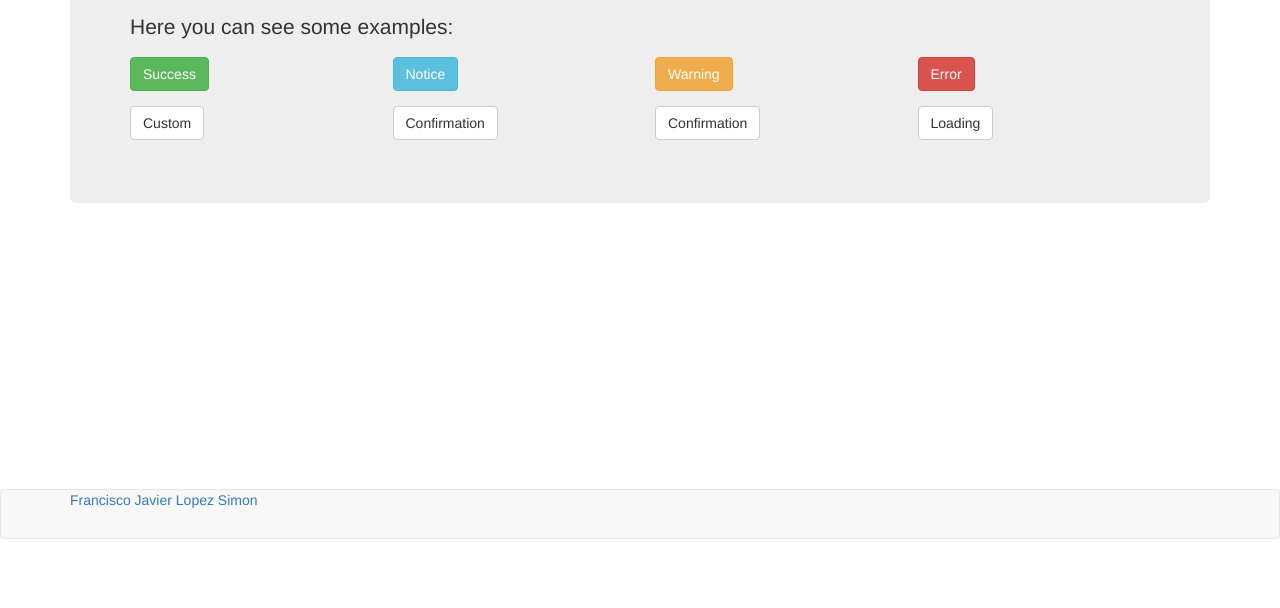
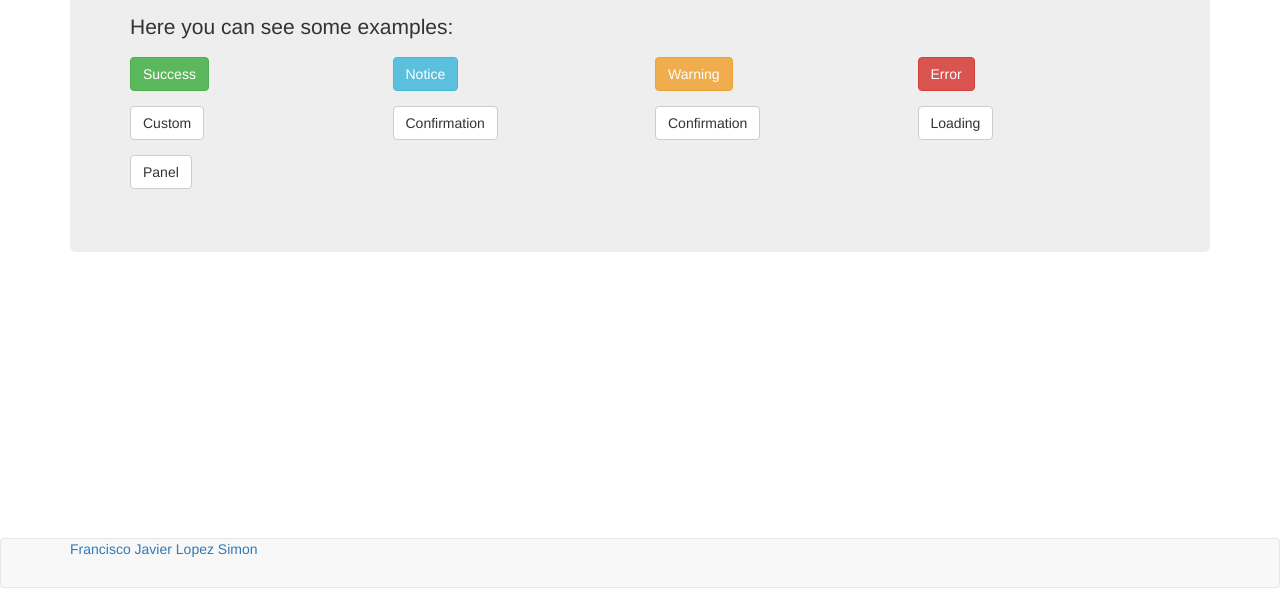
Before and after one commit to fjsimon/fjsimon.github.io, a plain HTML site: page pages/notifications.html in a window 1280 px wide. Shown: the part 281-889 px from the top of the page. Before the commit the page ends 840 px from the top, so only its background shows below. Drawn offline with nearby package versions, Linux system fonts and the light colour scheme; a script that the page names is missing.

Commit message:
Update notifications.html

```diff
--- a/pages/notifications.html
+++ b/pages/notifications.html
@@ -81,9 +81,9 @@
         <div class="col-md-3">
         <p><a id=loading class="btn btn-default" href="#" role="button"> Loading </a></p>
         </div>
-        <!--<div class="col-md-3">-->
-        <!--<p><a id=panel class="btn btn-default" href="#" role="button"> Panel </a></p>-->
-        <!--</div>-->
+        <div class="col-md-3">
+        <p><a id=panel class="btn btn-default" href="#" role="button"> Panel </a></p>
+        </div>
         <!--<div class="col-md-3">-->
         <!--<p><a id=notification1 class="btn btn-default" href="#" role="button"> Notification </a></p>-->
         <!--</div>-->
```
